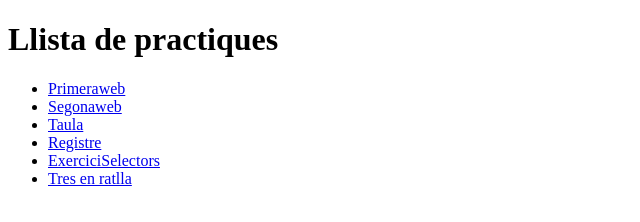
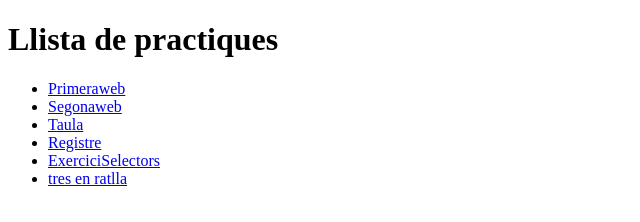
Before and after one commit to afernandezm-esliceu/Introduccio, a plain HTML site: page index.html in a window 1280 px wide. Shown: the full height of the page, 0-640 px from the left. Drawn offline with Linux system fonts and the light colour scheme.

Commit message:
tres en raya

```diff
--- a/index.html
+++ b/index.html
@@ -13,7 +13,7 @@
         <li><a href="taula.html">Taula</a></li>
         <li><a href="registre.html">Registre</a></li>
         <li><a href="exerciciSelectors.html">ExerciciSelectors</a></li>
-        <li><a href="tres.html">Tres en ratlla</a></li>
+        <li><a href="tres.html">tres en ratlla</a></li>
     </ul>
 </body>
 </html>
```
